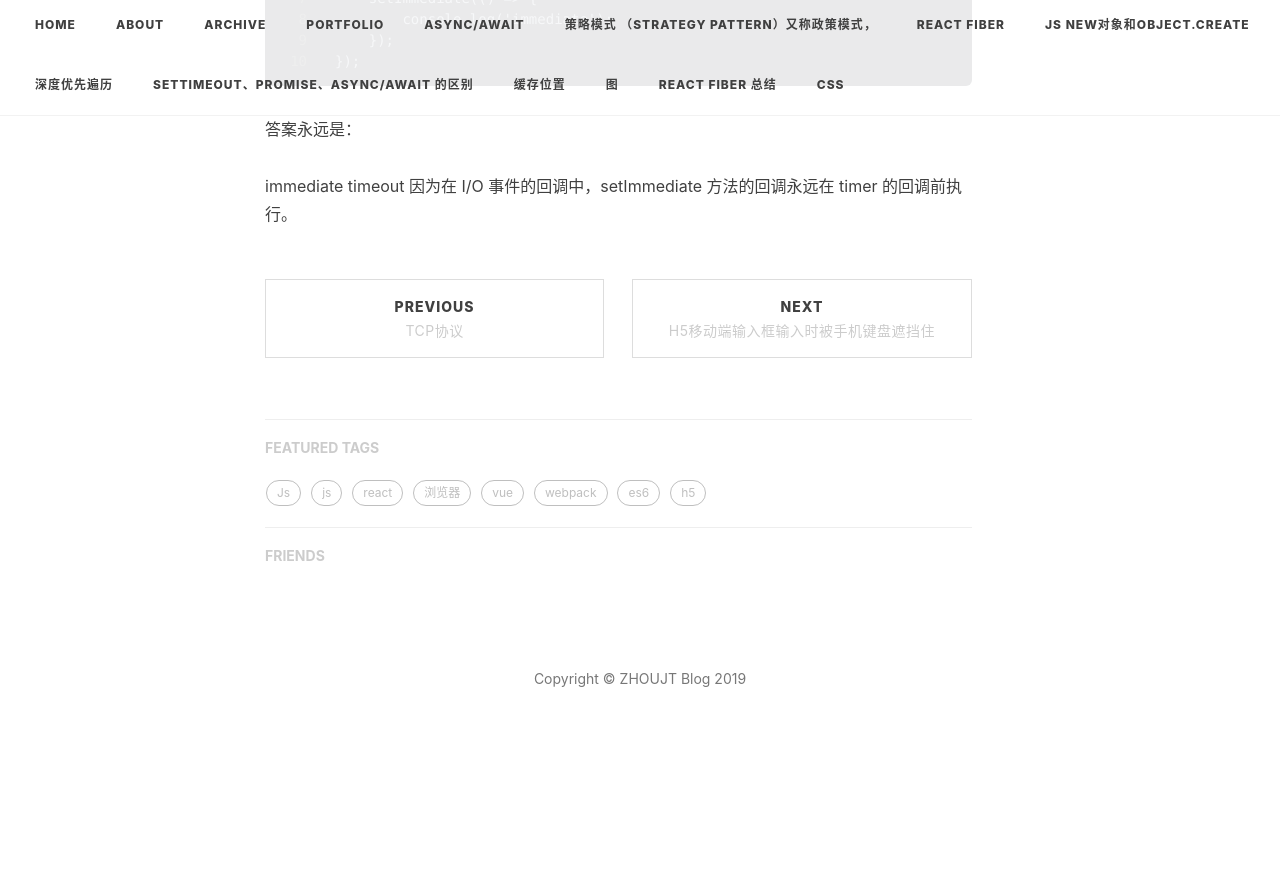
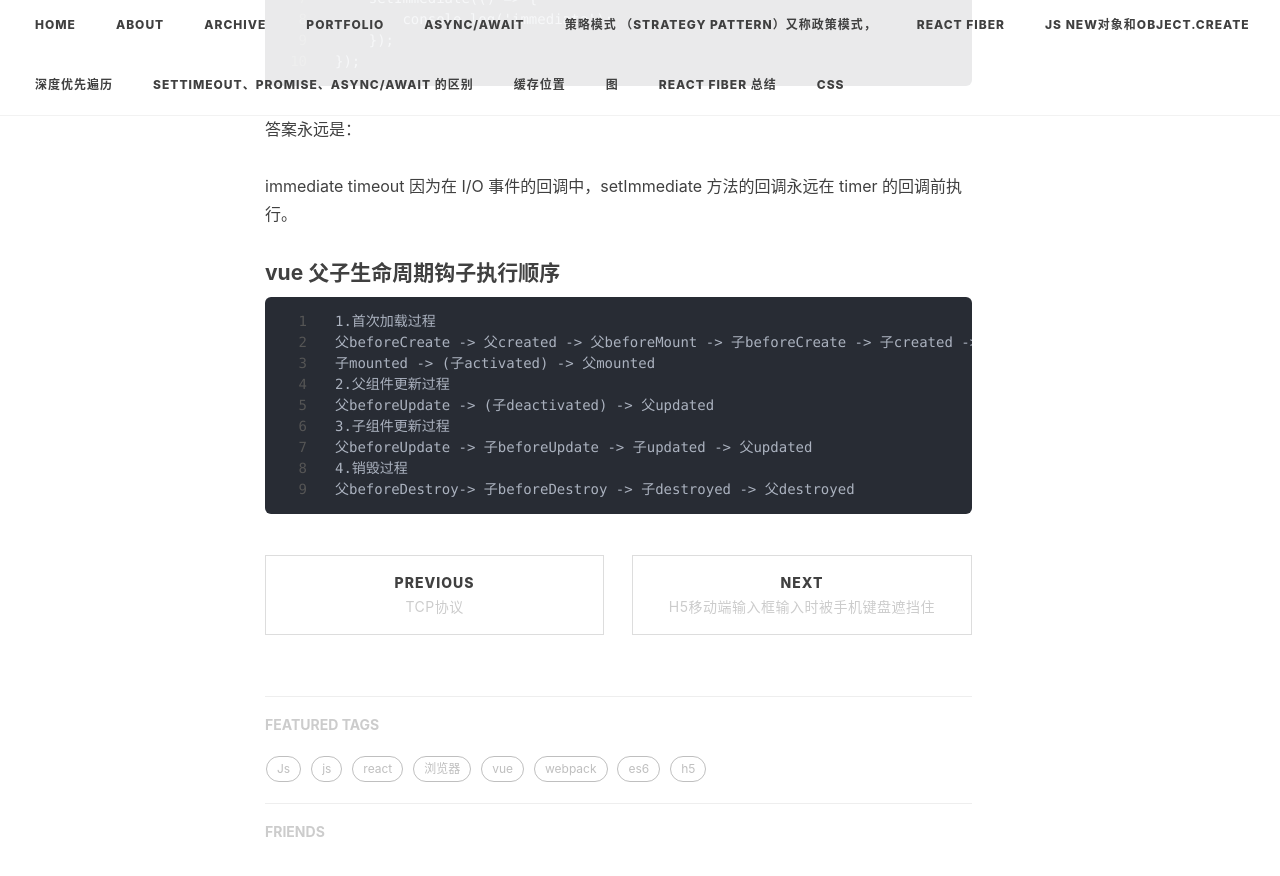
Before and after one commit to juntaozhou05/juntaozho05.github.io, a Jekyll site: the page built from _posts/2018-12-25-vue-nextTick.md, in a window 1280 px wide and 900 px high, scrolled down 9386 px. Shown: the top 876 px of the window. Built offline with Jekyll 4.4.1, drawn with Linux system fonts in a browser that asks for light colours; nearby versions of some CDN libraries; comment, search, counter and statistics services are not loaded; before the commit the page ends 10169 px from its top, so only the background shows below that.

Commit message:
add file

````diff
--- a/_posts/2018-12-25-vue-nextTick.md
+++ b/_posts/2018-12-25-vue-nextTick.md
@@ -337,3 +337,17 @@ fs.readFile(__filename, () => {
 immediate
 timeout
 因为在 I/O 事件的回调中，setImmediate 方法的回调永远在 timer 的回调前执行。
+
+#### vue 父子生命周期钩子执行顺序
+
+```
+1.首次加载过程
+父beforeCreate -> 父created -> 父beforeMount -> 子beforeCreate -> 子created -> 子beforeMount ->
+子mounted -> (子activated) -> 父mounted
+2.父组件更新过程
+父beforeUpdate -> (子deactivated) -> 父updated
+3.子组件更新过程
+父beforeUpdate -> 子beforeUpdate -> 子updated -> 父updated
+4.销毁过程
+父beforeDestroy-> 子beforeDestroy -> 子destroyed -> 父destroyed
+```
````
Also changed, not shown: js/test/index.html (+11 -1 lines).
